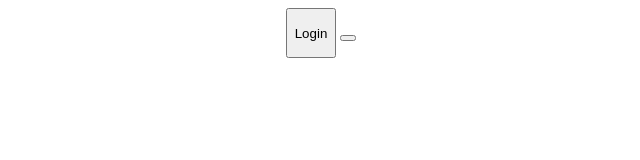
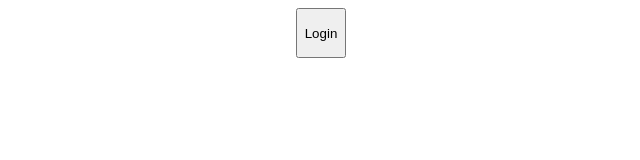
Before and after one commit to jaaronoff575/partyBlend, a plain HTML site: page src/index.html in a window 1280 px wide. Shown: the whole page, without its empty margins (319-959 px from the left). Drawn offline with Linux system fonts and the light colour scheme.

Commit message:
Packaging API js's

```diff
--- a/src/index.html
+++ b/src/index.html
@@ -8,9 +8,7 @@
 </head>
 <body>
 <div id="LoginDiv">
-    <button type="button" id="Login" >Login</button>
-
-    <button type="button" id="createNewButton" onClick="Javascript:handleCreateClick(this)"></button>
+    <button type="button" id="Login" onClick="Javascript:handleLoginClick(this)">Login</button>
 </div>
 </body>
 </html>
```
Also changed, not shown: src/js/addItemsToPlaylist.js (added), src/js/createPlaylist.js (added), src/js/followPlaylist.js (added), src/js/getUserProfile.js (added), src/js/getUserTopItems.js (added).
